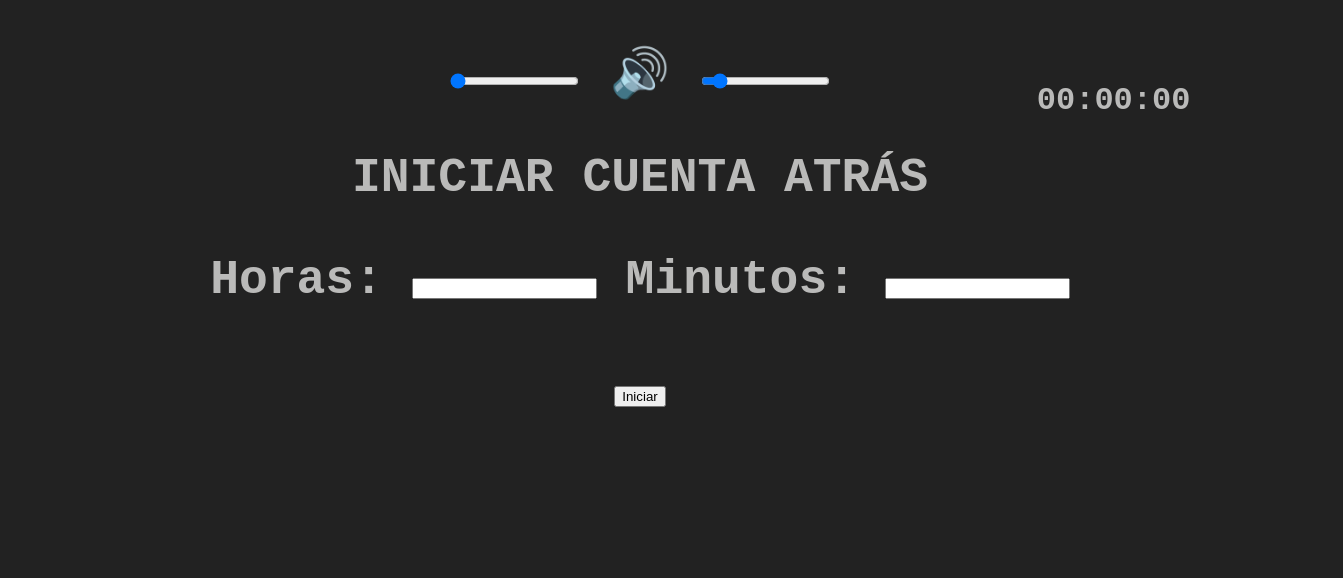
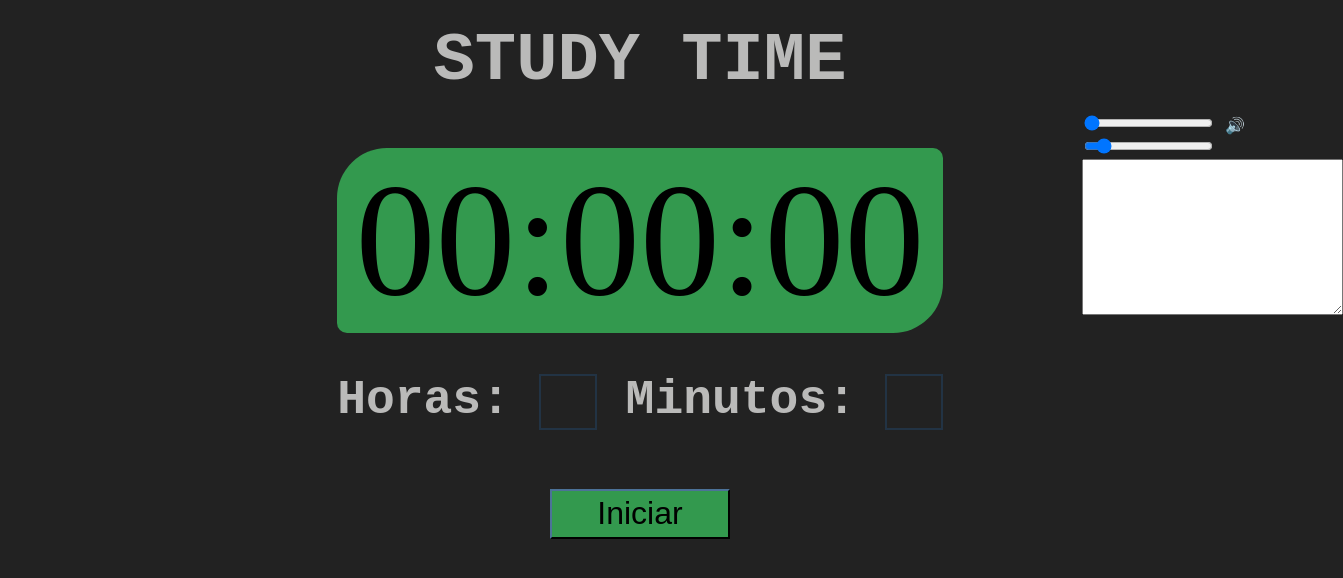
Before and after one commit to Nevet0128/countdown, a plain HTML site: page index.html in a window 1280 px wide. Shown: the whole page, 1343 px wide, since content can reach past the window. Drawn offline with Linux system fonts and the light colour scheme; a web font is replaced by a local one.

Commit message:
Added a to-do section and a clock section

```diff
--- a/index.html
+++ b/index.html
@@ -13,27 +13,19 @@
       src="./assets/alarm.png"
       alt="alarm icon"
     />
-    <audio id="" src="assets/Alarm-ringtone.mp3"></audio>
-    <audio id="audio-alarm" src="assets/MOTFD-dramatic.mp3"></audio>
+    <audio id="audio-alarm" src="assets/Alarm-ringtone.mp3"></audio>
+    <audio id="" src="assets/MOTFD-dramatic.mp3"></audio>
+    <div id="clock"></div>
+
+    <h1 id="main-title">STUDY TIME</h1>
+
+    <section id="to-do-list"></section>
 
     <main id="container">
-      <input type="range" id="song-bar" step="1" />
+      <div id="date"></div>
+      <p id="count-down">00:00:00</p>
 
-      <span>🔊</span>
-      <input
-        type="range"
-        min="0"
-        max="1"
-        step="0.1"
-        value="0.1"
-        id="audio-volume"
-      />
-
-      <p id="clock">00:00:00</p>
-
-      <div id="set-cuenta-atras">
-        <p>INICIAR CUENTA ATRÁS</p>
-
+      <div id="set-count-down">
         <label for="hours">Horas: </label>
         <input type="text" id="hours" />
         <label for="minutes">Minutos: </label>
@@ -46,6 +38,21 @@
         <button id="delete" class="hidde">Eliminar</button>
       </div>
     </main>
+
+    <section id="music-section">
+      <input type="range" id="song-bar" step="1" />
+
+      <span id="volume-icon">🔊</span>
+      <input
+        type="range"
+        min="0"
+        max="1"
+        step="0.1"
+        value="0.1"
+        id="audio-volume"
+      />
+      <textarea name="" id="" cols="30" rows="10"></textarea>
+    </section>
   </body>
 
   <script src="./js/main.js"></script>
```
